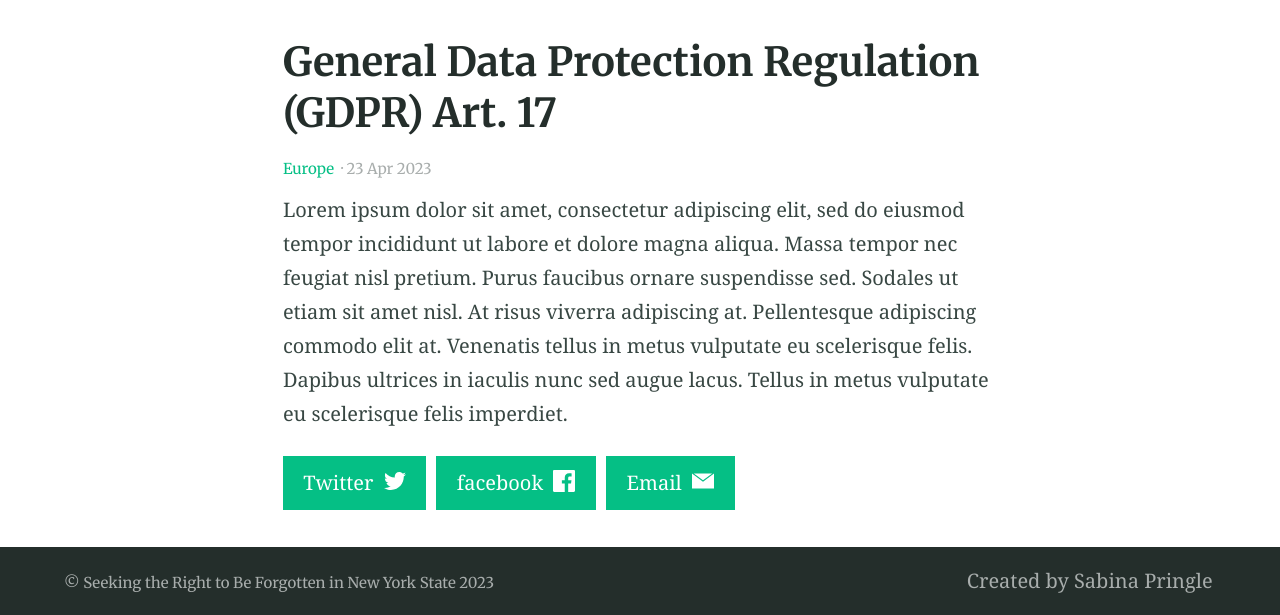
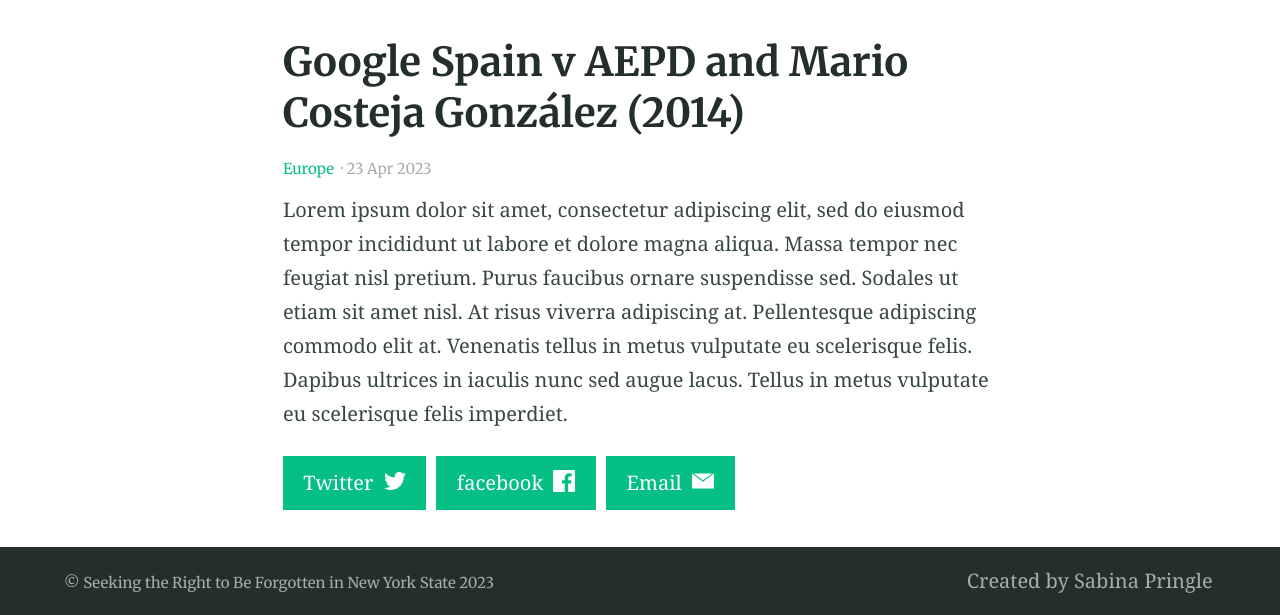
Before and after one commit to binipringle/right-to-be-forgotten-draft, a Jekyll site: the page built from _posts/2023-04-23-example-post-zero.md, in a window 1280 px wide. Shown: the part 408-1023 px from the top of the page. Built offline with Jekyll 4.4.1, drawn with Linux system fonts in a browser that asks for light colours.

Commit message:
changed name of post zero

```diff
--- a/_posts/2023-04-23-example-post-zero.md
+++ b/_posts/2023-04-23-example-post-zero.md
@@ -1,5 +1,5 @@
 ---
-title: General Data Protection Regulation (GDPR) Art. 17
+title: Google Spain v AEPD and Mario Costeja González (2014)
 categories:
 - Europe
 feature_image: "https://picsum.photos/2560/600?image=872"
```
